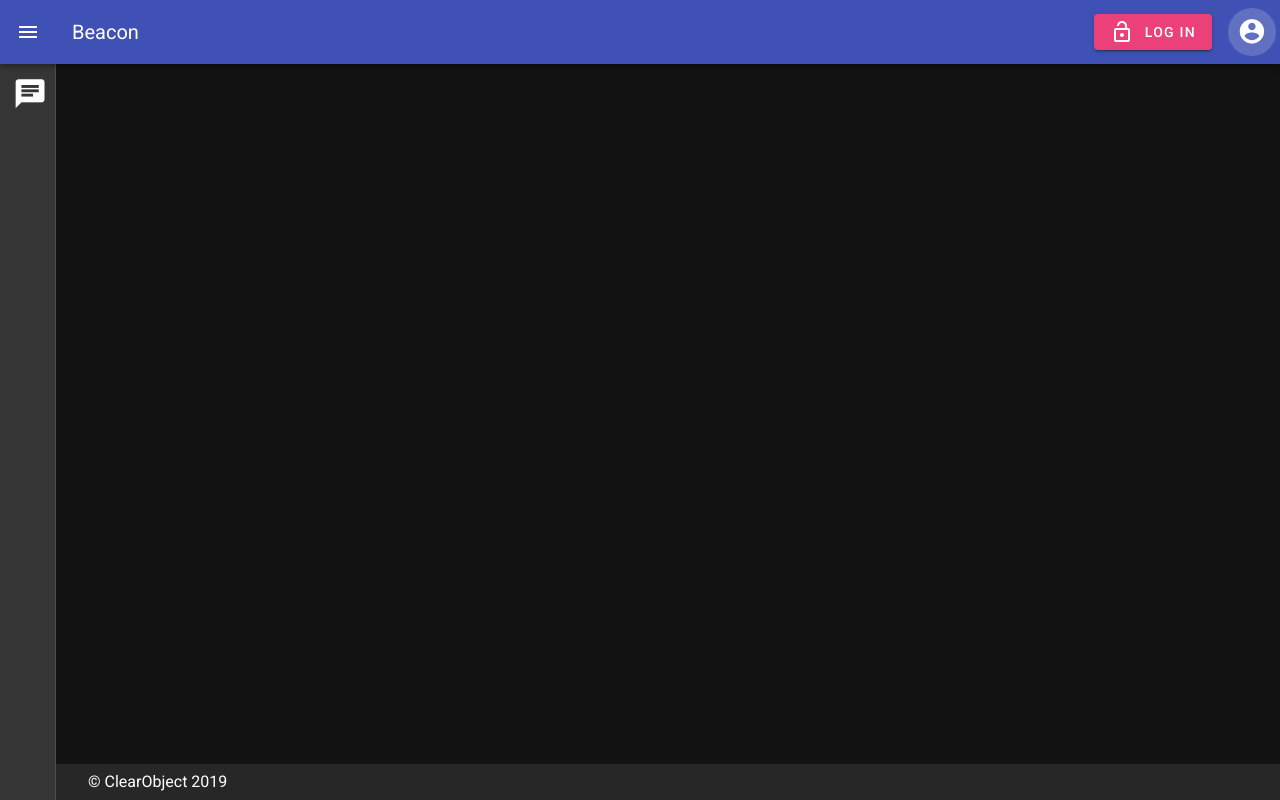
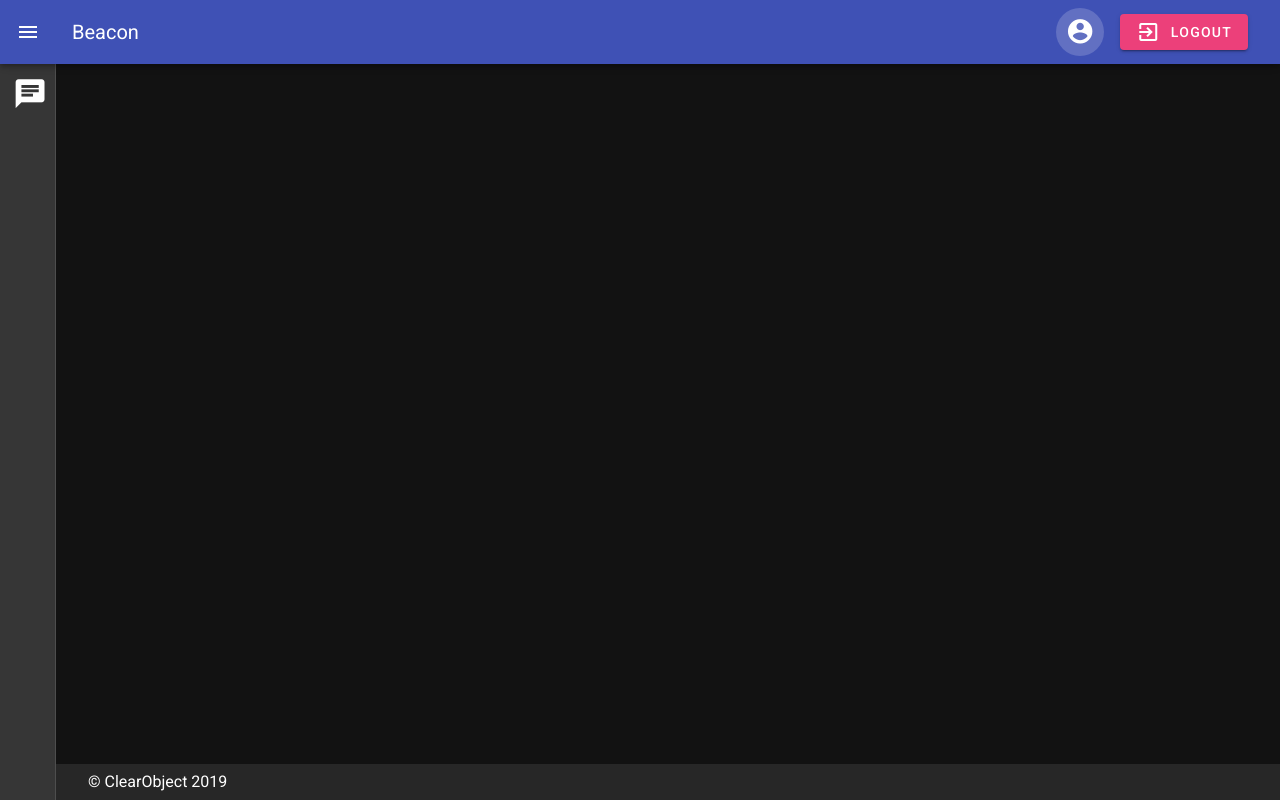
Before and after one commit to clearobject/hackathon-2019, a Vue app: page /profile in a window 1280 px wide. Built offline with nearby package versions, Linux system fonts and the light colour scheme; no server answers; what vue-chat-scroll would draw is missing.

Commit message:
Chase is awful with branch management

```diff
--- a/src/App.vue
+++ b/src/App.vue
@@ -38,6 +38,7 @@
       <v-toolbar-title>{{ title }}</v-toolbar-title>
       <div class="flex-grow-1" />
       <v-btn
+        v-if="!isLoggedIn"
         color="accent"
         :to="{ name: 'Login' }"
         class="mx-4"
@@ -55,6 +56,16 @@
         <v-icon :style="item.style">
           {{ item.icon }}
         </v-icon>
+      </v-btn>
+      <v-btn
+        v-if="isLoggedIn"
+        color="accent"
+        :to="{ name: 'Logout' }"
+        class="mx-4"
+      >
+        <v-icon center>
+          exit_to_app
+        </v-icon>&nbsp;&nbsp;Logout
       </v-btn>
     </v-app-bar>
 
@@ -87,7 +98,7 @@
 
 <script>
 import firebase from 'firebase';
-import { mapActions } from 'vuex';
+import { mapActions, mapGetters } from 'vuex';
 
 export default {
 	name: 'App',
@@ -152,6 +163,7 @@ export default {
 	},
 	methods: {
 		...mapActions(['setUserAction', 'unSetUserAction', 'setUserDataAction']),
+		...mapGetters(['isLoggedIn']),
 	},
 
 
--- a/src/components/Logout.vue
+++ b/src/components/Logout.vue
@@ -1,27 +1,24 @@
-<template />
+<template>
+  <div />
+</template>
 <script>
+import router from '@/router/index.js';
 import firebase from 'firebase';
 
 export default {
 	name: 'Logout',
 	data: () => ({}),
-	methods: {
-		login() {
+	mounted() {
 		firebase
 			.auth()
 			.signOut()
 			.then(() => {
-					this.$store.state.uid = null;
-					this.$store.state.age = null;
-					this.$store.state.department = null;
-					this.$store.state.gender = null;
-					this.$store.stat.yearsOfService = null;
-					this.$store.state.zipCode = null;
+				console.log('Logged out and am redirecting');
+				router.push({ name: 'Home' });
 			})
-				.catch(function(error) {
+			.catch((error) => {
 				console.log(error);
 			});
 	},
-	},
 };
 </script>
--- a/src/store/index.js
+++ b/src/store/index.js
@@ -16,6 +16,7 @@ export const store = new Vuex.Store({
 			state.userId = userId;
 		},
 		unSetUser: (state) => {
+			console.log('Unsetting user');
 			state.userId = undefined;
 			state.userData = undefined;
 		},
```
Lines whose indentation alone changed are shown as unchanged.
